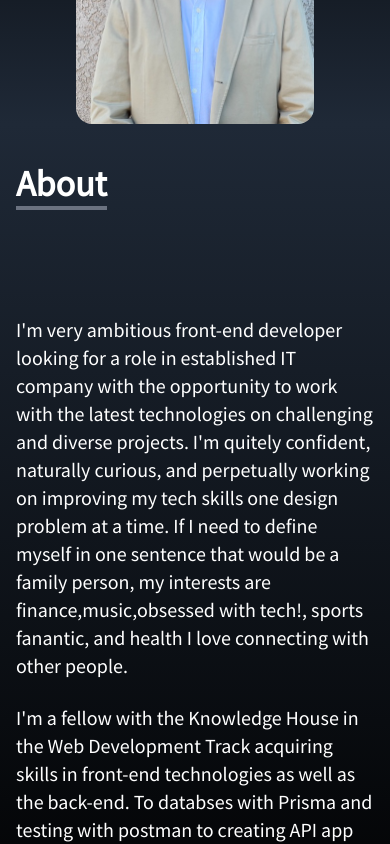
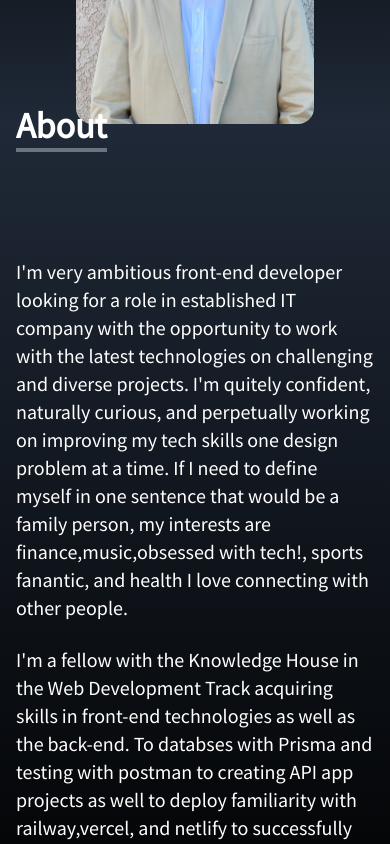
Before and after one commit to Qojedi57/react-portfolio, a React (Vite) app: page / in a window 390 px wide. Shown: the part 720-1564 px from the top of the page. Built offline with nearby package versions, Linux system fonts and the light colour scheme.

Commit message:
updated my portfolio class sizing with padding

```diff
--- a/src/components/About.jsx
+++ b/src/components/About.jsx
@@ -5,7 +5,7 @@ const About = () => {
   <div
   name="about"
    className="w-screen h-screen bg-gradient-to-b from-gray-800
-  to-black text-white"
+  to-black text-white md:pb-0 pb-[30%]"
   >
     <div className="max-w-screen-lg p-4 mx-auto flex flex-col
     justify-center w-full h-full">
--- a/src/components/Projects.jsx
+++ b/src/components/Projects.jsx
@@ -24,7 +24,7 @@ const Projects = () => {
     <div id="projects"
       name="projects"
       className="bg-gradient-to-b from-black to-gray-800 w-full
-    text-white md:h-screen"
+    text-white md:pb-0 pb-[30%]"
     >
       <div
         className="max-w-screen-lg p-4 mx-auto flex flex-col
--- a/src/components/Skills.jsx
+++ b/src/components/Skills.jsx
@@ -6,7 +6,7 @@ import github from "../assets/github.png";
 import node from "../assets/node.png";
 import git from "../assets/git.png";
 import tailwind from "../assets/tailwind.png";
-import reactImage from "../assets/reactImage.png";
+import reactImage from "../assets/reactImage.png"
 
 const Skills = () => {
   const techs = [
```
